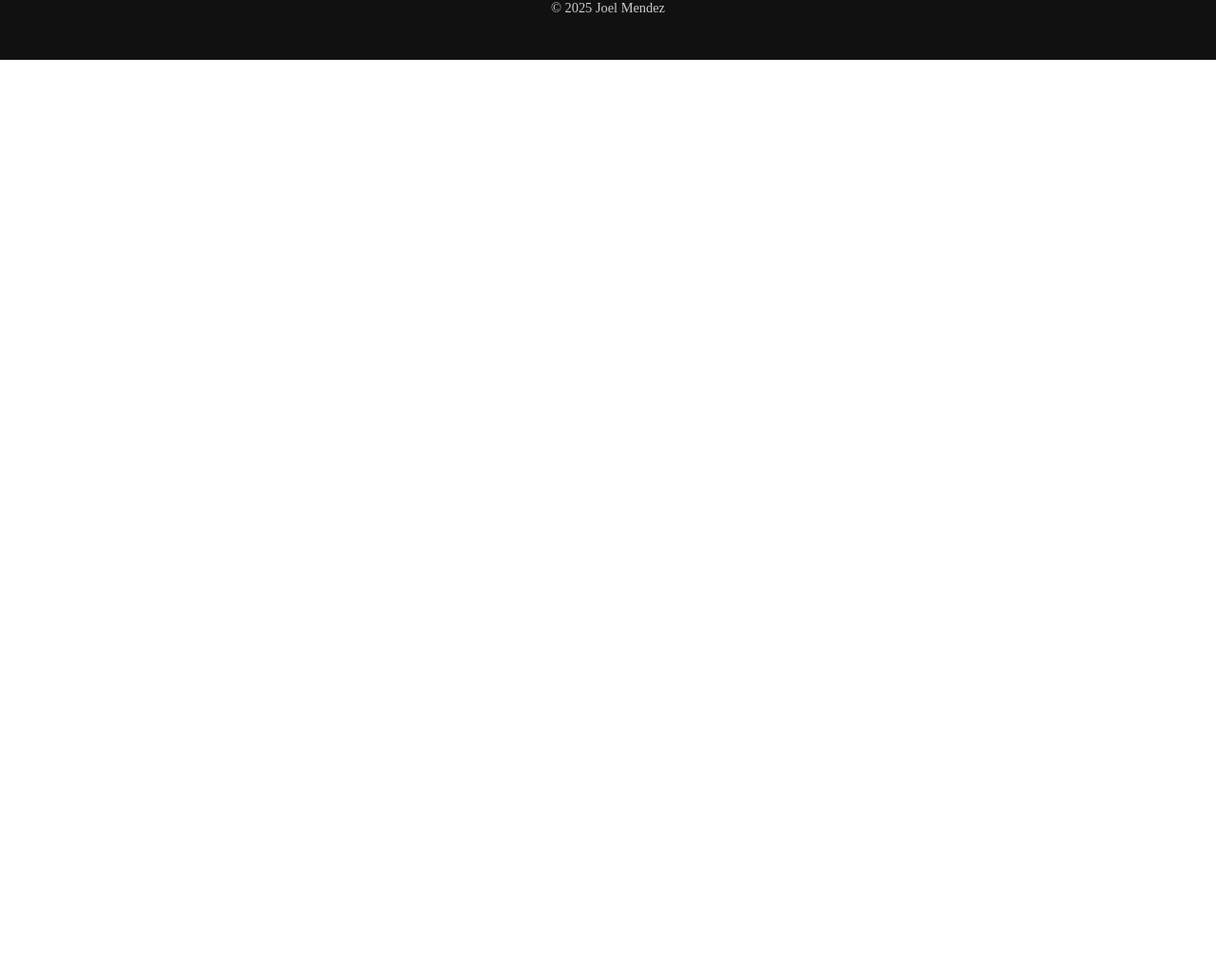
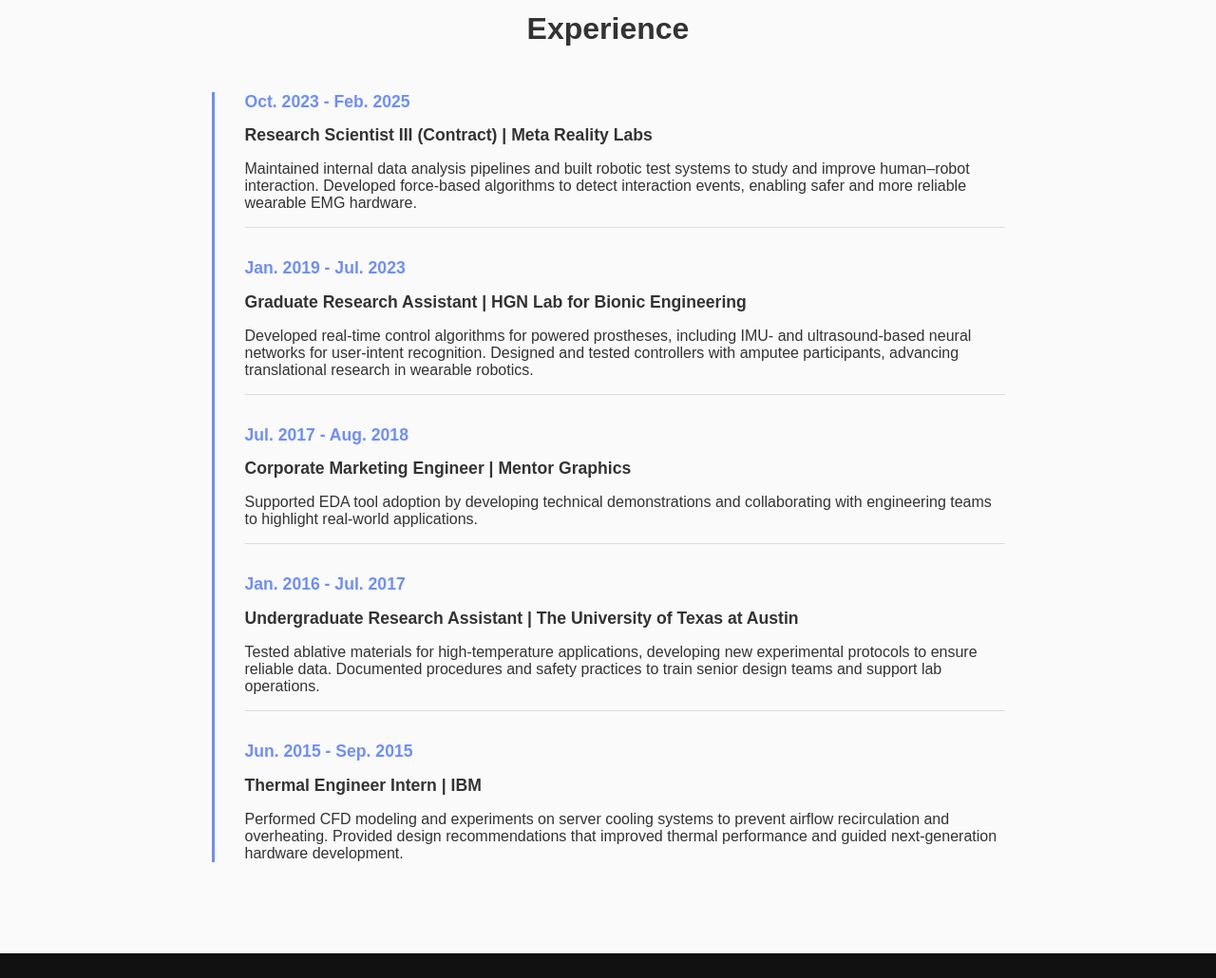
Before and after one commit to Joel-Mendez/Portfolio, a plain HTML site: page index.html in a window 1280 px wide. Shown: the part 1190-2220 px from the top of the page at 95% size. Before the commit the page ends 1253 px from the top, so only its background shows below. Drawn offline with Linux system fonts and the light colour scheme.

Commit message:
Experience section

```diff
--- a/index.html
+++ b/index.html
@@ -28,6 +28,68 @@
     </div>
   </section>
 
+<!-- Timeline Section -->
+<section id="timeline">
+  <h1>Experience</h1>
+  <div class="timeline-content">
+
+    <div class="timeline-item">
+      <div class="timeline-date">Oct. 2023 - Feb. 2025</div>
+      <div class="timeline-role">
+        <h2>Research Scientist III (Contract) | Meta Reality Labs</h2>
+        <p>Maintained internal data analysis pipelines and built robotic
+          test systems to study and improve human–robot interaction.
+          Developed force-based algorithms to detect interaction events,
+          enabling safer and more reliable wearable EMG hardware.</p>
+      </div>
+    </div>
+
+    <div class="timeline-item">
+      <div class="timeline-date">Jan. 2019 - Jul. 2023</div>
+      <div class="timeline-role">
+        <h2>Graduate Research Assistant | HGN Lab for Bionic Engineering</h2>
+        <p>Developed real-time control algorithms for powered prostheses,
+          including IMU- and ultrasound-based neural networks for user-intent
+          recognition. Designed and tested controllers with amputee participants,
+          advancing translational research in wearable robotics.</p>
+      </div>
+    </div>
+
+    <div class="timeline-item">
+      <div class="timeline-date">Jul. 2017 - Aug. 2018</div>
+      <div class="timeline-role">
+        <h2>Corporate Marketing Engineer | Mentor Graphics</h2>
+        <p>Supported EDA tool adoption by developing technical
+          demonstrations and collaborating with engineering teams
+          to highlight real-world applications.</p>
+      </div>
+    </div>
+
+    <div class="timeline-item">
+      <div class="timeline-date">Jan. 2016 - Jul. 2017</div>
+      <div class="timeline-role">
+        <h2>Undergraduate Research Assistant | The University of Texas at Austin</h2>
+        <p>Tested ablative materials for high-temperature applications,
+          developing new experimental protocols to ensure reliable data.
+          Documented procedures and safety practices to train senior design
+          teams and support lab operations.</p>
+      </div>
+    </div>
+
+    <div class="timeline-item">
+      <div class="timeline-date">Jun. 2015 - Sep. 2015</div>
+      <div class="timeline-role">
+        <h2>Thermal Engineer Intern | IBM</h2>
+        <p>Performed CFD modeling and experiments on server cooling
+          systems to prevent airflow recirculation and overheating.
+          Provided design recommendations that improved thermal performance
+          and guided next-generation hardware development.</p>
+      </div>
+    </div>
+
+  </div>
+</section>
+
   <!--Social Banner-->
   <footer>
     <div class="social-banner">
--- a/style.css
+++ b/style.css
@@ -31,6 +31,7 @@ body {
     background: #fff;
     color: #333;
     padding: 4rem 8rem;
+    font-family: sans-serif;
 }
 
 .about-content {
@@ -49,6 +50,65 @@ body {
     line-height: 1.6;
 }
 
+/* Timeline Section */
+#timeline {
+    padding: 4rem 1rem;
+    background: #fafafa;
+    color: #333;
+    font-family: sans-serif;
+}
+
+#timeline h1 {
+    text-align: center;
+    margin-bottom: 3rem;
+    font-size: 2rem;
+}
+
+/* Timeline container */
+.timeline-content {
+    max-width: 800px;
+    margin: auto;
+    position: relative;
+    border-left: 3px solid #6e8efb; /* the vertical line */
+    padding-left: 2rem;
+}
+
+.timeline-item {
+    margin-bottom: 2rem;
+    position: relative;
+    border-bottom: 1px solid #ddd;
+}
+
+.timeline-item:last-child {
+    border-bottom: none;          /* don’t draw line after last item */
+  }
+
+.timeline-date {
+    font-weight: bold;
+    color: #6e8efb;
+    margin-bottom: 0.5rem;
+    font-size: 1.1rem;
+}
+
+.timeline-role {
+    background: none;
+}
+
+.timeline-role h2 {
+    font-size: 1.1rem;
+}
+
+.timeline-role ul {
+    margin: 0.5rem 0 0 1.25rem;  /* space + indentation */
+    padding: 0;
+    color: #444;
+    font-size: 0.95rem;
+    line-height: 1.5;
+}
+
+.timeline-role li {
+    margin-bottom: 0.5rem;
+}
 /* Footer Styling */
 footer {
     background: #111; /* dark background */
```
